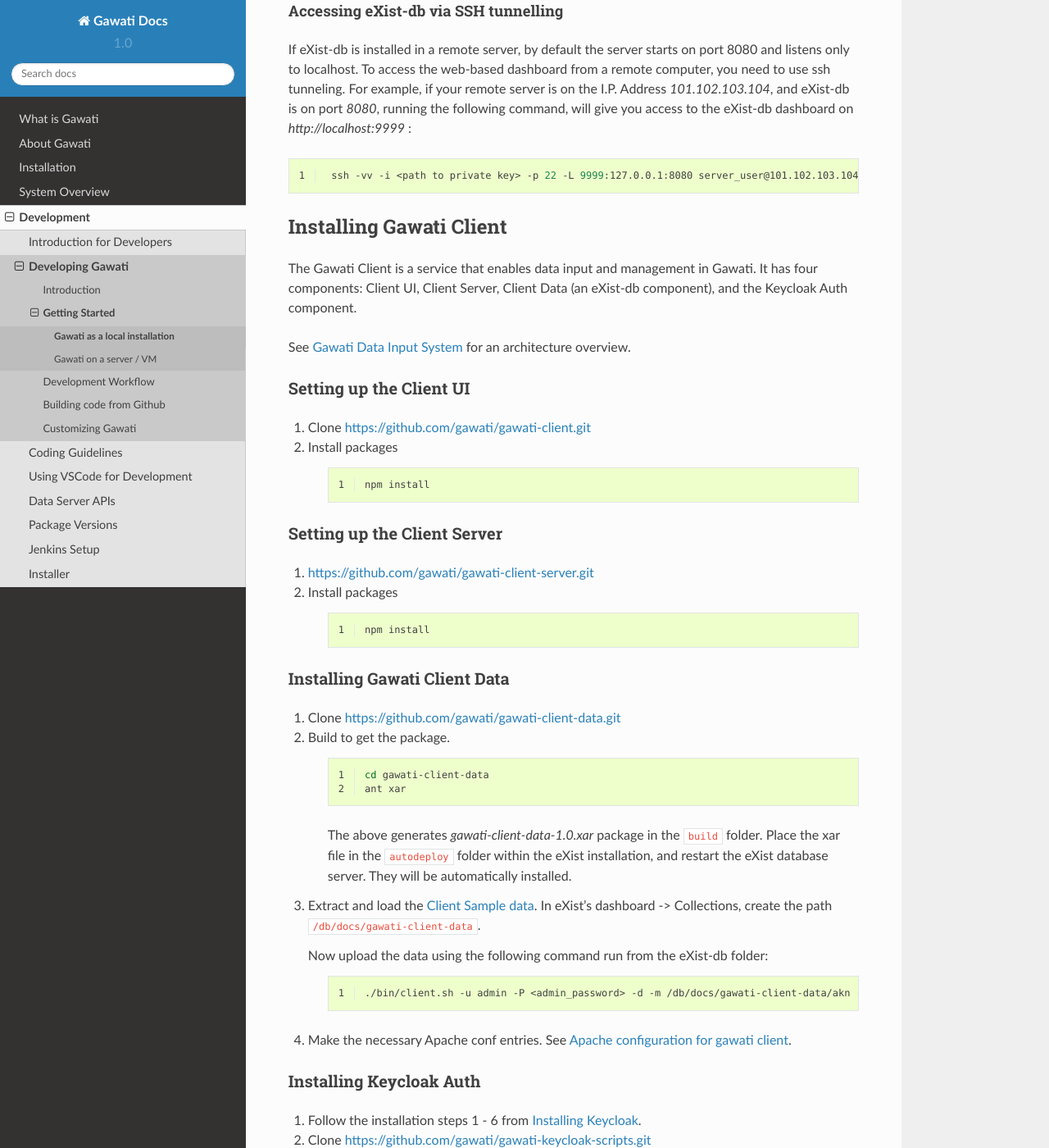
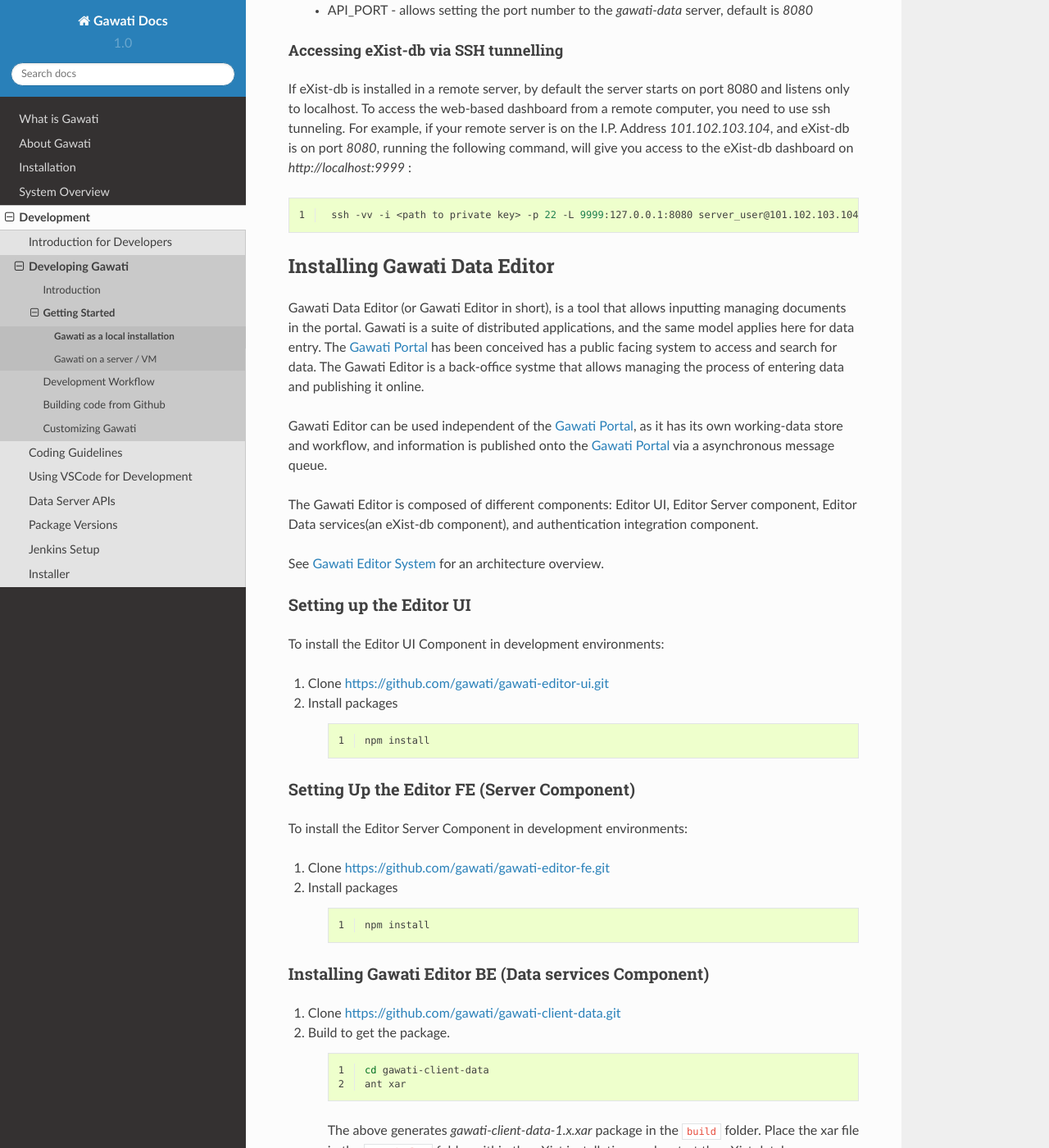
Before and after one commit to gawati/gawati-docs, a Sphinx documentation site: the page built from docs/source/development/dev-env-local.rst, in a window 1280 px wide and 1400 px high, scrolled down 5988 px. Shown: the whole window at 82% size. Built offline with Sphinx 7.4.7 and the Read the Docs theme 2.0.0, drawn with Linux system fonts in a browser that asks for light colours; some of the changed text lies outside the part shown.

Commit message:
Updates to documentation for installing gawati-editor

```diff
--- a/docs/source/development/dev-env-local.rst
+++ b/docs/source/development/dev-env-local.rst
@@ -21,13 +21,14 @@ The below instructions are not specific to an operating system, the components w
 
 You can either build the source from github for each component, or you can install a released version of a component. For getting familiar with the system we recommend starting by installing a released version.
 
+.. _inst-gawati-portal:
 
 ************************
 Installing Gawati Portal
 ************************
 
 Gawati Portal provides access to all legal and legislative data in the system.
-See :ref:`gawati-portal-arch` for an architecture overview.
+See :ref:`gawati-portal` for an architecture overview.
 
 .. note::
   .. include:: version-info.rst
@@ -40,8 +41,7 @@ Installing Gawati Data
 .. note::
   .. include:: note-gawati-data.rst
 
-Place the ``gawati-data``  XAR file in the `autodeploy` folder within the eXist installation, and restart the eXist database server.
-They will be automatically installed.
+Place the ``gawati-data``  XAR file in the `autodeploy` folder within the eXist installation, and restart the eXist database server. They will be automatically installed. You can also use the Package Manager in the eXist-db admin dashboard to manually select and install the package (see `Installing Packages in eXist-db`_).
 
 Load Sample Data
 ----------------
@@ -204,20 +204,28 @@ To access the web-based dashboard from a remote computer, you need to use ssh tu
 
    ssh -vv -i <path to private key> -p 22 -L 9999:127.0.0.1:8080 server_user@101.102.103.104
 
+.. _inst-gawati-editor:
 
-************************
-Installing Gawati Client
-************************
+*****************************
+Installing Gawati Data Editor
+*****************************
 
-The Gawati Client is a service that enables data input and management in Gawati. It has four components: Client UI, Client Server, Client Data (an eXist-db component), and the Keycloak Auth component.
+Gawati Data Editor (or Gawati Editor  in short), is a tool that allows inputting managing documents in the portal. Gawati is a suite of distributed applications, and the same model applies here for data entry. The :ref:`gawati-portal` has been conceived has a public facing system to access and search for data. The Gawati Editor is a back-office systme that allows managing the process of entering data and publishing it online.
 
-See :ref:`gawati-client-arch` for an architecture overview.
+Gawati Editor can be used independent of the :ref:`gawati-portal`, as it has its own working-data store and workflow, and information is published onto the :ref:`gawati-portal` via a asynchronous message queue.
 
+The Gawati Editor is composed of different components: Editor UI, Editor Server component, Editor Data services(an eXist-db component), and authentication integration component.
 
-Setting up the Client UI
+See :ref:`gawati-editor` for an architecture overview.
+
+.. _inst-gawati-editor-ui:
+
+Setting up the Editor UI
 ========================
 
-#. Clone https://github.com/gawati/gawati-client.git
+To install the Editor UI Component in development environments:
+
+#. Clone https://github.com/gawati/gawati-editor-ui.git
 #. Install packages
 
     .. code-block:: bash
@@ -226,9 +234,14 @@ Setting up the Client UI
           npm install
 
 
-Setting up the Client Server
-============================
-#. https://github.com/gawati/gawati-client-server.git
+.. _inst-gawati-editor-fe:
+
+Setting Up the Editor FE (Server Component)
+===========================================
+
+To install the Editor Server Component in development environments:
+
+#. Clone https://github.com/gawati/gawati-editor-fe.git
 #. Install packages
 
     .. code-block:: bash
@@ -237,8 +250,11 @@ Setting up the Client Server
           npm install
 
 
-Installing Gawati Client Data
-=============================
+.. _inst-gawati-editor-be:
+
+Installing Gawati Editor BE (Data services Component)
+=====================================================
+
 #. Clone https://github.com/gawati/gawati-client-data.git
 #. Build to get the package.
 
@@ -248,7 +264,7 @@ Installing Gawati Client Data
       cd gawati-client-data
       ant xar
 
-    The above generates `gawati-client-data-1.0.xar` package in the ``build`` folder. Place the xar file in the ``autodeploy`` folder within the eXist installation, and restart the eXist database server. They will be automatically installed.
+    The above generates `gawati-client-data-1.x.xar` package in the ``build`` folder. Place the xar file in the ``autodeploy`` folder within the eXist installation, and restart the eXist database server. They will be automatically installed. You can also use the Package Manager in the eXist-db admin dashboard to manually select and install the package (see `Installing Packages in eXist-db`_).
 
 #. Extract and load the `Client Sample data`_.
    In eXist's dashboard -> Collections, create the path ``/db/docs/gawati-client-data``.
@@ -258,7 +274,7 @@ Installing Gawati Client Data
     .. code-block:: bash
       :linenos:
 
-      ./bin/client.sh -u admin -P <admin_password> -d -m /db/docs/gawati-client-data/akn -p <path_to_extracted_data>/akn
+      ./bin/client.sh -u admin -P <admin_password> -d -m /db/docs/gawati-client-data -p <path_to_extracted_data>
 
 #. Make the necessary Apache conf entries. See :ref:`conf-client`.
 
@@ -273,23 +289,27 @@ Installing Keycloak Auth
       :linenos:
 
       cd gawati-keycloak-scripts
-      node index.js --new_realm_name=Ethiopia --input_realm=model_realm/model-realm.json --output_file=ethiopia.json
+      node index.js --new_realm_name=auth.gawati.local --input_realm=model_realm/model-realm.json --output_file=auth.gawati.local.json
 
-#. Switch back to the administration console in the browser
-#. Create a dev realm by importing configuration from `ethiopia.json` generated above.
+#. Switch back to the administration console of KeyCloak in the browser
+#. Create a dev realm by importing configuration from `auth.gawati.local.json` generated above.
 
     .. figure:: ./_images/kc-add-dev-realm.png
         :alt: Add Realm
         :align: center
         :figclass: align-center
 
-#. Within the ``Ethiopia`` realm, navigate to the ``Clients`` tab. Click on ``gawati-client``. Set the other parameters as shown below. In this case we have set the root url, valid url etc to http://localhost:3000 which is the dev mode host and port for gawat-client UI. If you are deploying on a domain e.g. http://www.domain.org you can set it to that domain.
+#. Within the ``auth.gawati.local`` realm, navigate to the ``Clients`` tab. Click on ``gawati-client``. Set the other parameters as shown below. In this case we have set the root url, valid url etc to http://localhost:3000 which is the dev mode host and port for Gawati Editor UI. If you are deploying on a domain e.g. http://www.domain.org you can set it to that domain.
 
     .. figure:: ./_images/kc-edit-dev-client.png
         :alt: Edit Client
         :align: center
         :figclass: align-center
 
+    .. figure:: ./_images/kc-edit-dev-client-2.png
+        :alt: Edit Client
+        :align: center
+        :figclass: align-center
 
 #. Within the client, switch to the ``Credentials`` tab and regenerate the secret.
 
@@ -305,7 +325,7 @@ Installing Keycloak Auth
         :linenos:
 
         {
-          "realm": "Ethiopia",
+          "realm": "auth.gawati.local",
           "auth-server-url": "http://localhost:11080/auth",
           "url": "http://localhost:11080/auth",
           "ssl-required": "external",
@@ -319,16 +339,26 @@ Installing Keycloak Auth
           "policy-enforcer": {}
         }
 
-#. Copy the downloaded ``keycloak.json`` contents into  ``gawati-client/src/configs/authRealm.json`` and ``gawati-client-server/auth.json``.
-#. Finally, go to ``Realm Settings => Login`` and set ``User Registration`` to ``on`` and set ``Email as User name`` to ``on``.
+#. Copy the downloaded ``keycloak.json`` contents into the   ``gawati-editor-fe/auth.json`` file on the editor-fe installation (see :ref:`inst-gawati-editor-fe`.
+#. Finally, login as admin into KeyCloak and create some users. You can create test users like `submitter`, `editor`, `admin` and associate them with the groups `clientSubmitters`, `clientEditors` and `clientAdmins` .
 
-    .. figure:: ./_images/kc-dev-login.png
-      :alt: Login
+    .. figure:: ./_images/kc-added-user.png
+      :alt: Submitter Username
       :align: center
       :figclass: align-center
 
+      Above: a user called ``submitter`` has been added.
 
-Run Gawati Client
+
+    .. figure:: ./_images/kc-added-user-group.png
+      :alt: Adding user to group
+      :align: center
+      :figclass: align-center
+
+      Above: the user has been added to the ``clientSubmitters`` group to give it the ``client.Submitter`` role.
+
+
+Run Gawati Editor
 =================
 #. Start eXist
 #. Start keycloak
@@ -339,30 +369,32 @@ Run Gawati Client
       cd keycloak-3.4.3.Final
       ./bin/standalone.sh
 
-#. Start gawati-client-server
+#. Start gawati-editor-fe service. Use the ``dev_npm_start`` scripts to start the service in development node.
 
     .. code-block:: bash
       :linenos:
 
-      cd gawati-client-server
-      node ./bin/www
+      cd gawati-editor-fe
+      ./dev_npm_start.sh # .\dev_npm_start.bat on windows
 
-#. Start gawati-client
+#. Start gawati-editor-ui
 
     .. code-block:: bash
       :linenos:
 
-      cd gawati-client
+      cd gawati-editor-ui
       npm start
 
-#. Load http://localhost:3000 in the browser. You should see a login screen. Register a new user.
+#. Load http://localhost:3000 in the browser. You should see a login screen. Login with any of the users you created.
 
     .. figure:: ./_images/gawati-client-login.png
       :alt: Login
       :align: center
       :figclass: align-center
 
-#. After logging in, you should be able to see the dashboard with the two sample documents.
+      Above: Login screen for gawati-editor
+
+#. After logging in, you should be able to see the dashboard with some sample documents.
 
     .. figure:: ./_images/gawati-client-dashboard.png
       :alt: Dashboard
@@ -377,4 +409,5 @@ Run Gawati Client
 .. _PDF Data set: https://github.com/gawati/gawati-data/releases/download/1.14/akn_xml_pdf_sample_1.14.zip
 .. _Client Sample data: https://github.com/gawati/gawati-client-data/releases/download/1.0/gawati-client-data-sample.zip
 .. _Installing Keycloak: http://docs.gawati.org/en/latest/development/authentication.html#installing-configuring-keycloak-for-development
+.. _Installing Packages in eXist-db: https://exist-db.org/exist/apps/doc/dashboard.xml#D2.4.8
 .. _Model Realm: https://github.com/gawati/gawati-keycloak-scripts/blob/dev/model_realm/model-realm.json
```
Also changed, not shown: docs/source/system/gawati-architecture.rst (+5 -5 lines), docs/source/development/_images/gawati-client-dashboard.png, docs/source/development/_images/gawati-client-login.png, docs/source/development/_images/kc-added-user-group.png (added), docs/source/development/_images/kc-added-user.png (added), docs/source/development/_images/kc-dev-secret.png, docs/source/development/_images/kc-edit-dev-client-2.png (added), docs/source/development/_images/kc-edit-dev-client.png.
